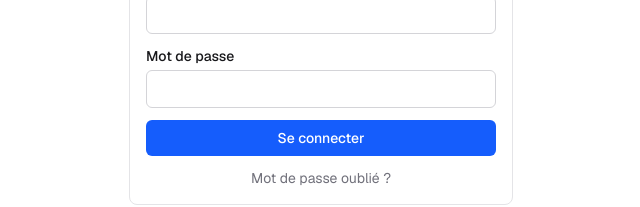
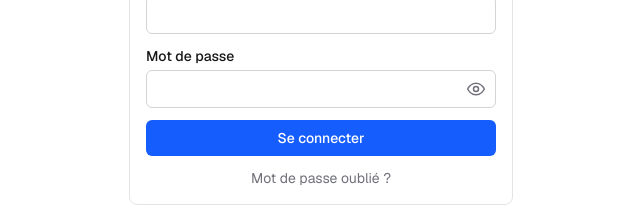
Before and after one commit to GAV-TECH/horaire-helmo, a Next.js app: page /connexion in a window 1280 px wide. Shown: the part 375-582 px from the top of the page, without its empty margins (319-959 px from the left). Built offline with nearby package versions, Linux system fonts and the light colour scheme.

Commit message:
feat: œil pour afficher / masquer le mot de passe (connexion, inscription, changement)
Co-Authored-By: Claude Opus 5.5 <noreply@anthropic.com>

```diff
--- a/src/components/auth/AuthForms.tsx
+++ b/src/components/auth/AuthForms.tsx
@@ -4,6 +4,7 @@ import Link from "next/link";
 import { useState } from "react";
 import { signIn, signUp } from "@/lib/actions/auth";
 import { ActionMessage, Field, buttonClass, cardClass, inputClass, useFormAction } from "@/components/ui";
+import { PasswordInput } from "./PasswordInput";
 
 export function AuthForms({ next, linkError }: { next: string; linkError: string | null }) {
   const [mode, setMode] = useState<"login" | "signup">("login");
@@ -36,7 +37,7 @@ export function AuthForms({ next, linkError }: { next: string; linkError: string
             <input name="email" type="email" autoComplete="email" required className={inputClass} />
           </Field>
           <Field label="Mot de passe">
-            <input name="password" type="password" autoComplete="current-password" required className={inputClass} />
+            <PasswordInput name="password" autoComplete="current-password" required />
           </Field>
           <ActionMessage result={login.result} />
           <button type="submit" disabled={login.pending} className={buttonClass.primary}>
@@ -55,7 +56,7 @@ export function AuthForms({ next, linkError }: { next: string; linkError: string
             <input name="email" type="email" autoComplete="email" required className={inputClass} />
           </Field>
           <Field label="Mot de passe" hint="8 caractères minimum.">
-            <input name="password" type="password" autoComplete="new-password" required minLength={8} className={inputClass} />
+            <PasswordInput name="password" autoComplete="new-password" required minLength={8} />
           </Field>
           <ActionMessage result={signup.result} />
           <button type="submit" disabled={signup.pending} className={buttonClass.primary}>
--- /dev/null
+++ b/src/components/auth/PasswordInput.tsx
@@ -0,0 +1,27 @@
+"use client";
+
+import { useState, type InputHTMLAttributes } from "react";
+import { inputClass } from "@/components/styles";
+
+/** Champ mot de passe avec un bouton "œil" pour afficher / masquer ce qu'on tape. */
+export function PasswordInput(props: Omit<InputHTMLAttributes<HTMLInputElement>, "type" | "className">) {
+  const [visible, setVisible] = useState(false);
+  return (
+    <div className="relative">
+      <input {...props} type={visible ? "text" : "password"} className={`${inputClass} pr-11`} />
+      <button
+        type="button"
+        onClick={() => setVisible(!visible)}
+        aria-label={visible ? "Masquer le mot de passe" : "Afficher le mot de passe"}
+        aria-pressed={visible}
+        className="absolute inset-y-0 right-0 grid w-10 place-items-center rounded-r-md text-zinc-500 hover:text-zinc-800 focus:outline-none focus-visible:ring-2 focus-visible:ring-blue-500 dark:hover:text-zinc-200"
+      >
+        <svg viewBox="0 0 24 24" className="h-5 w-5" fill="none" stroke="currentColor" strokeWidth={1.8} strokeLinecap="round" strokeLinejoin="round" aria-hidden>
+          <path d="M2 12s3.5-7 10-7 10 7 10 7-3.5 7-10 7S2 12 2 12z" />
+          <circle cx="12" cy="12" r="3" />
+          {visible && <path d="M3 3l18 18" />}
+        </svg>
+      </button>
+    </div>
+  );
+}
--- a/src/components/settings/PasswordForm.tsx
+++ b/src/components/settings/PasswordForm.tsx
@@ -1,17 +1,18 @@
 "use client";
 
 import { updatePassword } from "@/lib/actions/auth";
-import { ActionMessage, Field, buttonClass, cardClass, inputClass, useFormAction } from "@/components/ui";
+import { ActionMessage, Field, buttonClass, cardClass, useFormAction } from "@/components/ui";
+import { PasswordInput } from "@/components/auth/PasswordInput";
 
 export function PasswordForm() {
   const { onSubmit, pending, result } = useFormAction(updatePassword, { reset: true });
   return (
     <form onSubmit={onSubmit} className={`${cardClass} flex flex-col gap-3`}>
       <Field label="Nouveau mot de passe" hint="8 caractères minimum.">
-        <input name="password" type="password" autoComplete="new-password" required minLength={8} className={inputClass} />
+        <PasswordInput name="password" autoComplete="new-password" required minLength={8} />
       </Field>
       <Field label="Confirmation">
-        <input name="confirm" type="password" autoComplete="new-password" required minLength={8} className={inputClass} />
+        <PasswordInput name="confirm" autoComplete="new-password" required minLength={8} />
       </Field>
       <ActionMessage result={result} />
       <button type="submit" disabled={pending} className={buttonClass.primary}>
```
